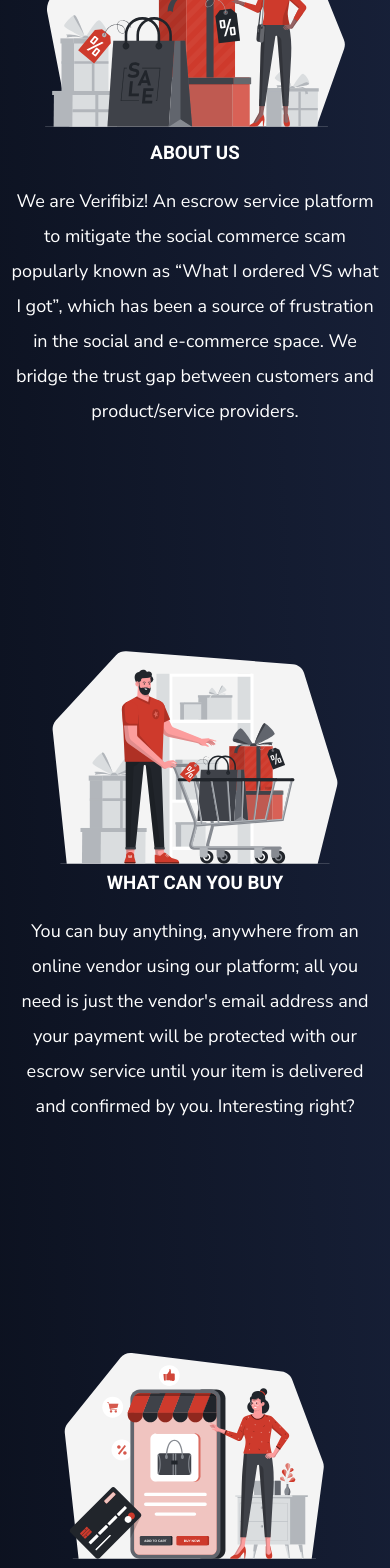
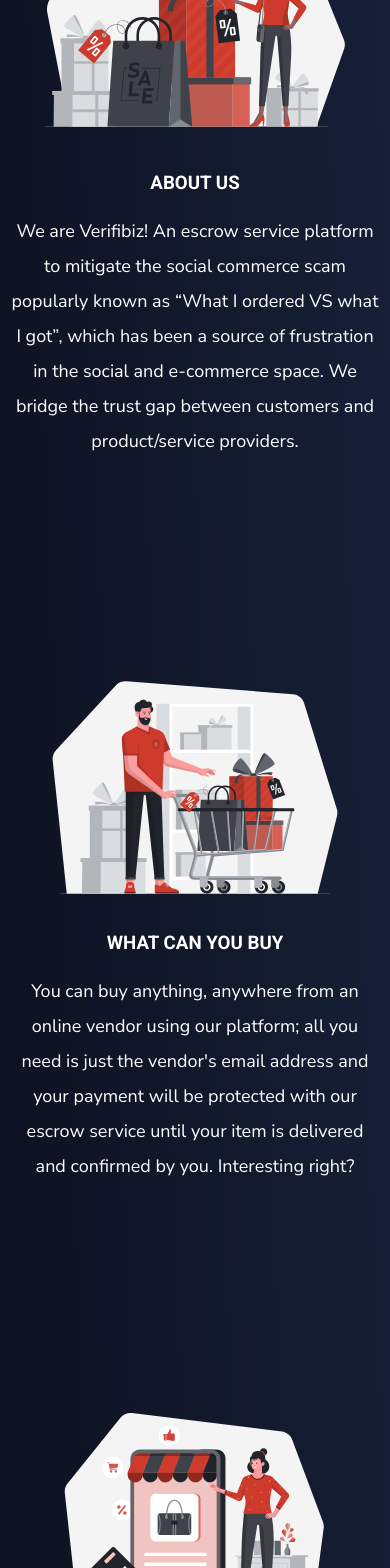
Before and after one commit to Ayodejioladimeji/Verifibiz-Waitlist, a React (Create React App) app: page / in a window 390 px wide. Shown: the part 820-2388 px from the top of the page. Built offline with nearby package versions, Linux system fonts and the light colour scheme.

Commit message:
fixed minor bugs

```diff
--- a/src/styles/Hero2.css
+++ b/src/styles/Hero2.css
@@ -73,6 +73,6 @@
   }
 
   .hero2-right {
-    margin-top: -50px;
+    margin-top: -20px;
   }
 }
--- a/src/styles/Hero3.css
+++ b/src/styles/Hero3.css
@@ -70,6 +70,10 @@
     /* margin-bottom: 10px; */
   }
 
+  .hero3-left {
+    margin-top: -20px;
+  }
+
   .hero3-left h1 {
     font-size: var(--font-bigger);
   }
```
